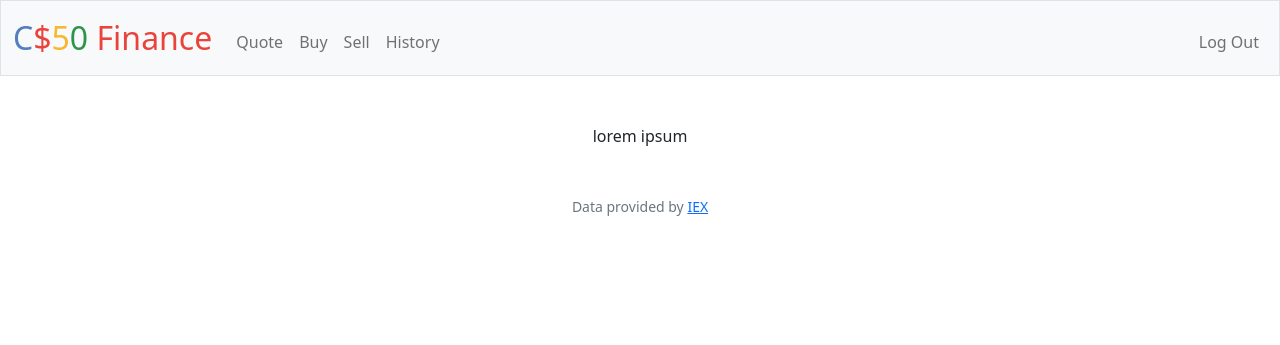
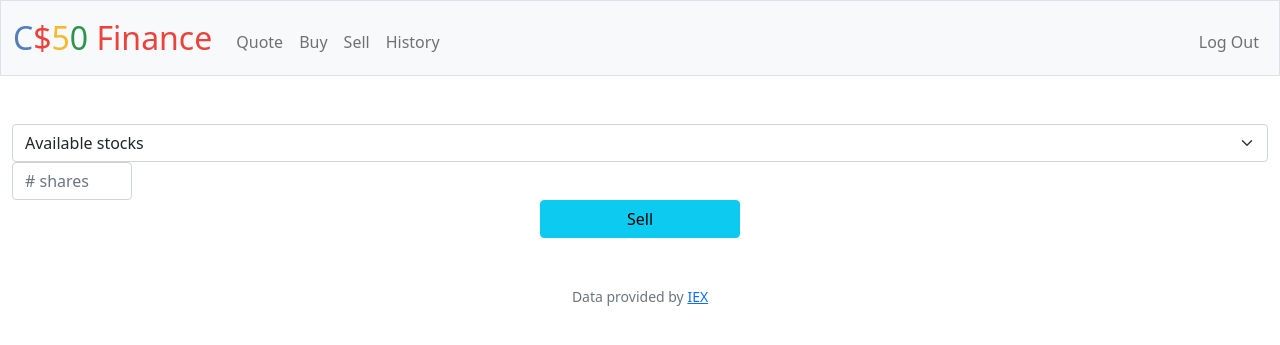
Before and after one commit to KashyapBathina/CS_50, a Flask app: page /sell in a window 1280 px wide. Shown: the top 345 px of the page. Run offline with Flask 2, Linux system fonts and the light colour scheme; the visitor is signed in with stand-in values (Sample User, id 1); data that the repository does not hold is empty; some libraries are stand-ins or nearby versions.

Commit message:
Fri, Jul 8, 2022, 12:28 AM +00:00

```diff
--- a/finance/templates/sell.html
+++ b/finance/templates/sell.html
@@ -6,6 +6,18 @@
 
 {% block main %}
 
-    lorem ipsum
+    <form action="/sell" method="post">
+        <div class="form-group">
+            <select required name="symbol" class="form-select form-control" aria-label="Default select">
+              <option value=""> Available stocks </option>
+
+              {% for symbol in owns %}
+              <option value={{symbol}}> {{symbol}} </option>
+              {% endfor %}
+            </select>
+            <input required class="form-control" style='width: 120px' name="shares" placeholder="# shares" type="number" min="1">
+        </div>
+        <button style='width: 200px' class="form-group btn btn-info" type="submit">Sell</button>
+    </form>
 
 {% endblock %}
```
